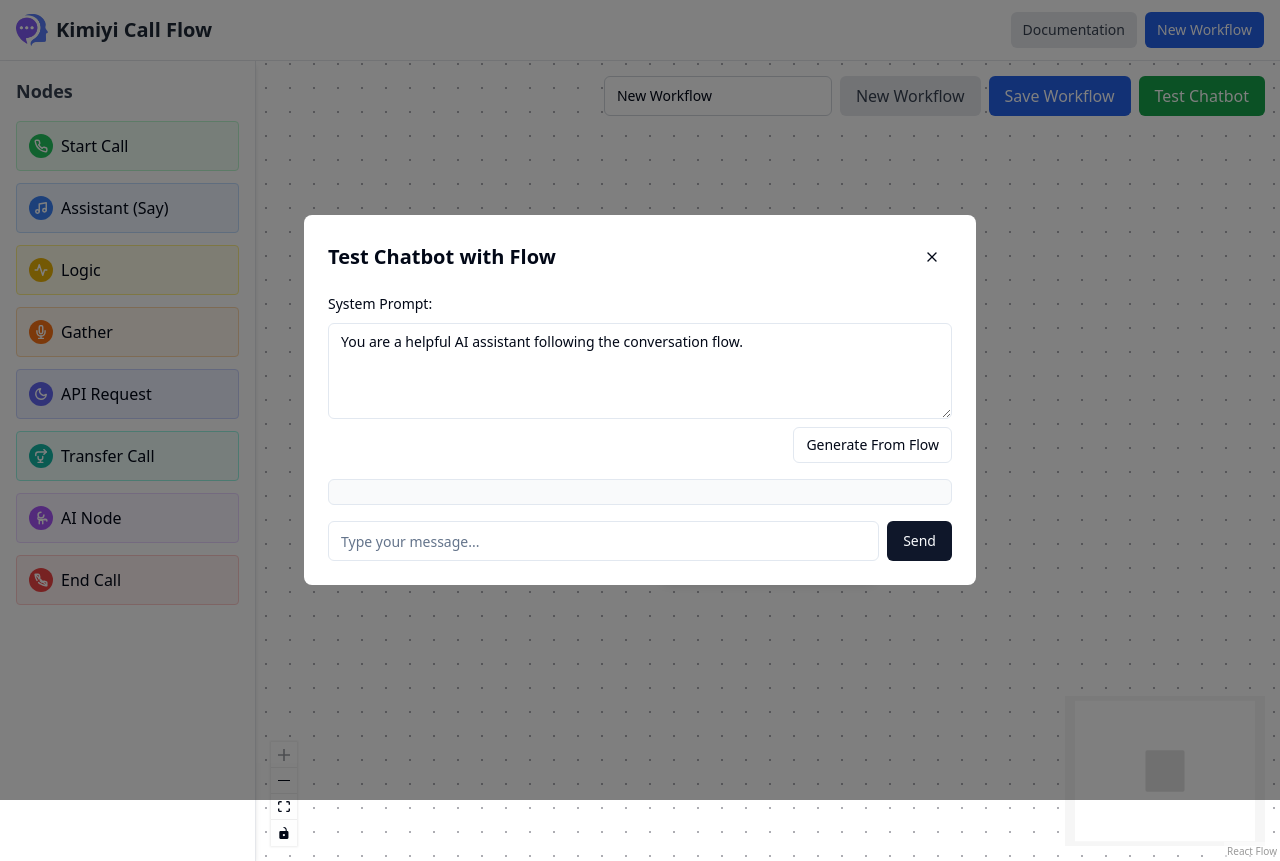
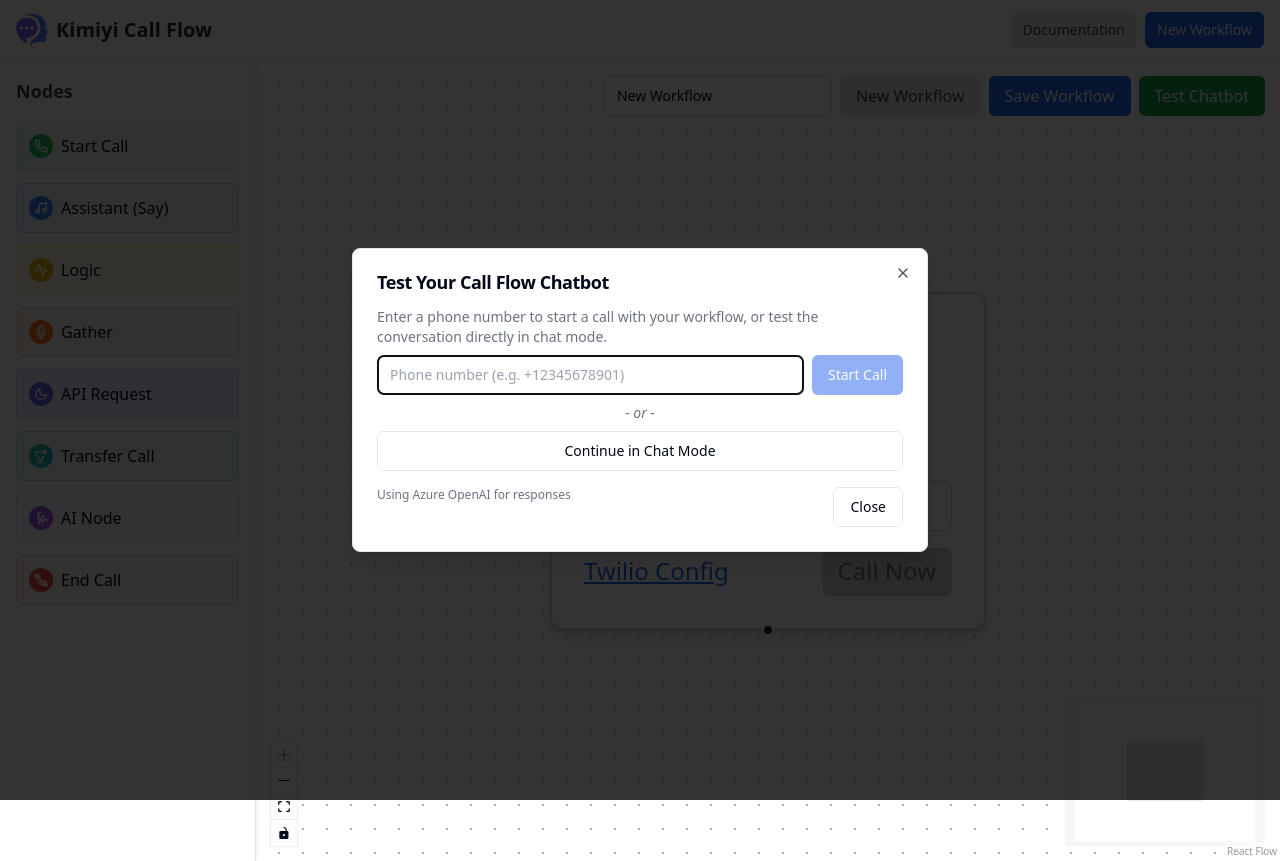
Before and after one commit to Darken11011/Kimiya-ai, a React (Vite) app: page / in a window 1280 px wide. Both pictures are taken after a click on the button "Test Chatbot". Built offline with nearby package versions, Linux system fonts and the light colour scheme; the HTML template or start-up script is replaced by a standard one.

Commit message:
Implement Twilio call initiation
Adds functionality to initiate calls using Twilio based on the workflow, including UI for Twilio credentials.

```diff
--- a/src/components/FlowBuilder/ChatbotTester.tsx
+++ b/src/components/FlowBuilder/ChatbotTester.tsx
@@ -1,17 +1,13 @@
 
-import React, { useState, useEffect, useRef } from 'react';
-import { callAzureOpenAI } from '@/services/azureOpenAI';
-import { Button } from "@/components/ui/button";
-import { Input } from "@/components/ui/input";
-import { ScrollArea } from "@/components/ui/scroll-area";
-import { Textarea } from "@/components/ui/textarea";
-import { useReactFlow, Node } from '@xyflow/react';
-import { toast } from "sonner";
+import React, { useState, useEffect } from 'react';
+import { Dialog, DialogContent, DialogHeader, DialogTitle, DialogFooter } from '../ui/dialog';
+import { Button } from '../ui/button';
+import { callAzureOpenAI } from '../../services/azureOpenAI';
+import { initiateCall } from '../../services/twilioService';
 
 interface Message {
-  role: "system" | "user" | "assistant";
+  role: 'system' | 'user' | 'assistant';
   content: string;
-  timestamp: Date;
 }
 
 interface ChatbotTesterProps {
@@ -20,200 +16,207 @@ interface ChatbotTesterProps {
 }
 
 const ChatbotTester: React.FC<ChatbotTesterProps> = ({ isOpen, onClose }) => {
-  const [messages, setMessages] = useState<Message[]>([]);
-  const [inputMessage, setInputMessage] = useState("");
+  const [messages, setMessages] = useState<Message[]>([
+    {
+      role: 'system',
+      content: 'You are a helpful AI assistant following the conversation flow.'
+    }
+  ]);
+  const [userInput, setUserInput] = useState('');
   const [isLoading, setIsLoading] = useState(false);
-  const [systemPrompt, setSystemPrompt] = useState("You are a helpful AI assistant following the conversation flow.");
-  const messagesEndRef = useRef<HTMLDivElement>(null);
-  const { getNodes } = useReactFlow();
+  const [phoneNumber, setPhoneNumber] = useState('');
+  const [isCallMode, setIsCallMode] = useState(false);
+  const [isCallInProgress, setIsCallInProgress] = useState(false);
 
-  // Auto-scroll to bottom when messages change
+  // Scroll chat to bottom when messages change
   useEffect(() => {
-    if (messagesEndRef.current) {
-      messagesEndRef.current.scrollIntoView({ behavior: "smooth" });
+    const chatContainer = document.getElementById('chat-container');
+    if (chatContainer) {
+      chatContainer.scrollTop = chatContainer.scrollHeight;
     }
   }, [messages]);
 
-  // Generate system prompt based on the current flow
-  const generateSystemPromptFromFlow = () => {
-    const nodes = getNodes();
-    let flowDescription = "You are following this conversation flow:\n\n";
+  const handleSendMessage = async () => {
+    if (!userInput.trim()) return;
 
-    // Sort nodes by their positions to create a somewhat logical flow description
-    const sortedNodes = [...nodes].sort((a, b) => a.position.y - b.position.y);
-
-    sortedNodes.forEach((node: Node) => {
-      switch (node.type) {
-        case 'startCall':
-          flowDescription += `- Start call\n`;
-          break;
-        case 'playAudio':
-          flowDescription += `- Say: "${node.data?.audioMessage || 'Hello'}"\n`;
-          break;
-        case 'aiNode':
-          flowDescription += `- Process with AI using flow: ${node.data?.flowId || 'default'}\n`;
-          break;
-        case 'gather':
-          flowDescription += `- Gather user input: ${node.data?.input || 'response'}\n`;
-          break;
-        case 'logic':
-          flowDescription += `- Logic step: ${node.data?.logicType || 'condition'}\n`;
-          break;
-        case 'default': // For branch nodes
-          flowDescription += `- Condition: ${node.data?.title || 'If'} ${node.data?.conditionType || 'equals'} ${node.data?.conditionValue || ''}\n`;
-          break;
-        case 'apiRequest':
-          flowDescription += `- API Request: ${node.data?.method || 'GET'} to ${node.data?.url || 'API endpoint'}\n`;
-          break;
-        case 'transferCall':
-          flowDescription += `- Transfer call to: ${node.data?.phoneNumber || 'another agent'}\n`;
-          break;
-        case 'endCall':
-          flowDescription += `- End call\n`;
-          break;
-        default:
-          flowDescription += `- ${node.type}: ${JSON.stringify(node.data)}\n`;
-      }
-    });
-
-    flowDescription += "\nBehave as if you're following this call flow when responding to the user.";
-    return flowDescription;
+    // Add user message to chat
+    const newUserMessage: Message = {
+      role: 'user',
+      content: userInput
     };
 
-  const applyFlowPrompt = () => {
-    const flowPrompt = generateSystemPromptFromFlow();
-    setSystemPrompt(flowPrompt);
-    toast.success("System prompt updated based on current flow");
-  };
-
-  const sendMessage = async () => {
-    if (!inputMessage.trim()) return;
-
-    // Add user message
-    const userMessage: Message = {
-      role: "user",
-      content: inputMessage,
-      timestamp: new Date()
-    };
-
-    setMessages(prev => [...prev, userMessage]);
-    setInputMessage("");
+    setMessages(prevMessages => [...prevMessages, newUserMessage]);
+    setUserInput('');
     setIsLoading(true);
 
     try {
-      // Prepare full conversation history for context
-      const conversationHistory = [
-        { role: "system" as const, content: systemPrompt },
-        ...messages.map(msg => ({ role: msg.role, content: msg.content })),
-        { role: "user" as const, content: inputMessage }
-      ];
+      // Call AI service
+      const updatedMessages = [...messages, newUserMessage];
+      const response = await callAzureOpenAI(updatedMessages);
 
-      // Call Azure OpenAI
-      const response = await callAzureOpenAI(conversationHistory);
-
-      // Add AI response
-      const aiMessage: Message = {
-        role: "assistant",
-        content: response,
-        timestamp: new Date()
-      };
-
-      setMessages(prev => [...prev, aiMessage]);
+      // Add AI response to chat
+      setMessages(prevMessages => [
+        ...prevMessages,
+        { role: 'assistant', content: response }
+      ]);
     } catch (error) {
-      console.error("Error in chatbot conversation:", error);
-      toast.error("Failed to get response from AI");
+      console.error('Error getting AI response:', error);
+      setMessages(prevMessages => [
+        ...prevMessages,
+        { role: 'assistant', content: 'Sorry, I encountered an error processing your request.' }
+      ]);
     } finally {
       setIsLoading(false);
     }
   };
 
-  if (!isOpen) return null;
+  const handleInitiateCall = async () => {
+    if (!phoneNumber) {
+      alert('Please enter a valid phone number');
+      return;
+    }
+
+    setIsCallInProgress(true);
+
+    try {
+      // Start a call with the current workflow
+      const callResponse = await initiateCall(phoneNumber, 'current-workflow');
+
+      if (callResponse.success) {
+        setIsCallMode(true);
+        setMessages(prevMessages => [
+          ...prevMessages,
+          {
+            role: 'system',
+            content: `Call initiated to ${phoneNumber}. Call SID: ${callResponse.callSid}`
+          }
+        ]);
+      } else {
+        setMessages(prevMessages => [
+          ...prevMessages,
+          {
+            role: 'system',
+            content: `Failed to initiate call: ${callResponse.error || 'Unknown error'}`
+          }
+        ]);
+      }
+    } finally {
+      setIsCallInProgress(false);
+    }
+  };
+
+  const handleKeyDown = (e: React.KeyboardEvent<HTMLInputElement>) => {
+    if (e.key === 'Enter') {
+      handleSendMessage();
+    }
+  };
 
   return (
-    <div className="fixed inset-0 bg-black/50 flex items-center justify-center z-50">
-      <div className="bg-white rounded-lg p-6 w-full max-w-2xl max-h-[80vh] flex flex-col">
-        <div className="flex justify-between items-center mb-4">
-          <h2 className="text-xl font-bold">Test Chatbot with Flow</h2>
-          <Button variant="ghost" size="sm" onClick={onClose}>
-            <svg xmlns="http://www.w3.org/2000/svg" width="24" height="24" viewBox="0 0 24 24" fill="none" stroke="currentColor" strokeWidth="2" strokeLinecap="round" strokeLinejoin="round">
-              <path d="M18 6 6 18"></path>
-              <path d="m6 6 12 12"></path>
-            </svg>
+    <Dialog open={isOpen} onOpenChange={onClose}>
+      <DialogContent className="sm:max-w-xl">
+        <DialogHeader>
+          <DialogTitle>Test Your Call Flow Chatbot</DialogTitle>
+        </DialogHeader>
+
+        <div className="flex flex-col space-y-4">
+          {!isCallMode ? (
+            // Phone number input mode
+            <div className="flex flex-col space-y-2">
+              <p className="text-sm text-gray-500">
+                Enter a phone number to start a call with your workflow,
+                or test the conversation directly in chat mode.
+              </p>
+              <div className="flex space-x-2">
+                <input
+                  type="text"
+                  placeholder="Phone number (e.g. +12345678901)"
+                  value={phoneNumber}
+                  onChange={(e) => setPhoneNumber(e.target.value)}
+                  className="flex-1 border border-gray-300 rounded-md px-3 py-2 text-sm"
+                  disabled={isCallInProgress}
+                />
+                <Button
+                  onClick={handleInitiateCall}
+                  disabled={!phoneNumber || isCallInProgress}
+                  className="bg-blue-600 hover:bg-blue-700"
+                >
+                  {isCallInProgress ? "Calling..." : "Start Call"}
                 </Button>
               </div>
-
-        <div className="space-y-2 mb-4">
-          <label className="text-sm font-medium">System Prompt:</label>
-          <div className="flex space-x-2">
-            <Textarea
-              value={systemPrompt}
-              onChange={(e) => setSystemPrompt(e.target.value)}
-              placeholder="Enter system instructions..."
-              className="h-24 text-sm"
-            />
+              <div className="flex justify-center">
+                <span className="text-sm text-gray-500 italic">- or -</span>
               </div>
-          <div className="flex justify-end space-x-2">
-            <Button variant="outline" size="sm" onClick={applyFlowPrompt}>
-              Generate From Flow
+              <Button
+                onClick={() => setIsCallMode(true)}
+                variant="outline"
+              >
+                Continue in Chat Mode
               </Button>
             </div>
-        </div>
-
-        <ScrollArea className="flex-grow border rounded-md p-3 bg-gray-50 mb-4">
-          <div className="space-y-4">
-            {messages.map((msg, i) => (
+          ) : (
+            // Chat mode
+            <>
               <div
-                key={i}
-                className={`flex ${msg.role === "user" ? "justify-end" : "justify-start"}`}
+                id="chat-container"
+                className="bg-gray-50 p-4 rounded-md h-96 overflow-y-auto flex flex-col space-y-2"
               >
+                {messages.filter(m => m.role !== 'system' || m.role === 'system' && messages.indexOf(m) > 0).map((message, index) => (
                   <div
-                  className={`max-w-[80%] rounded-lg p-3 ${
-                    msg.role === "user"
-                      ? "bg-blue-500 text-white"
-                      : "bg-gray-200 text-gray-800"
+                    key={index}
+                    className={`p-2 rounded-lg max-w-[80%] ${
+                      message.role === 'user'
+                        ? 'bg-blue-500 text-white self-end'
+                        : message.role === 'system'
+                          ? 'bg-yellow-100 text-gray-800 self-center italic text-sm'
+                          : 'bg-gray-200 text-gray-800 self-start'
                     }`}
                   >
-                  <p className="whitespace-pre-wrap">{msg.content}</p>
-                  <p className="text-xs opacity-70 mt-1">
-                    {msg.timestamp.toLocaleTimeString()}
-                  </p>
-                </div>
+                    {message.content}
                   </div>
                 ))}
-            <div ref={messagesEndRef} />
                 {isLoading && (
-              <div className="flex justify-start">
-                <div className="max-w-[80%] rounded-lg p-3 bg-gray-200 text-gray-800">
-                  <div className="flex space-x-2 items-center">
-                    <div className="w-2 h-2 bg-gray-600 rounded-full animate-bounce" style={{ animationDelay: "0ms" }}></div>
-                    <div className="w-2 h-2 bg-gray-600 rounded-full animate-bounce" style={{ animationDelay: "150ms" }}></div>
-                    <div className="w-2 h-2 bg-gray-600 rounded-full animate-bounce" style={{ animationDelay: "300ms" }}></div>
-                  </div>
+                  <div className="bg-gray-200 text-gray-800 self-start p-2 rounded-lg max-w-[80%]">
+                    <div className="flex space-x-1">
+                      <div className="animate-bounce">.</div>
+                      <div className="animate-bounce delay-100">.</div>
+                      <div className="animate-bounce delay-200">.</div>
                     </div>
                   </div>
                 )}
               </div>
-        </ScrollArea>
 
               <div className="flex space-x-2">
-          <Input
-            value={inputMessage}
-            onChange={(e) => setInputMessage(e.target.value)}
+                <input
+                  type="text"
                   placeholder="Type your message..."
-            onKeyDown={(e) => {
-              if (e.key === "Enter" && !e.shiftKey) {
-                e.preventDefault();
-                sendMessage();
-              }
-            }}
+                  value={userInput}
+                  onChange={(e) => setUserInput(e.target.value)}
+                  onKeyDown={handleKeyDown}
+                  className="flex-1 border border-gray-300 rounded-md px-3 py-2"
                   disabled={isLoading}
                 />
-          <Button onClick={sendMessage} disabled={isLoading}>
+                <Button
+                  onClick={handleSendMessage}
+                  disabled={!userInput.trim() || isLoading}
+                  className="bg-blue-600 hover:bg-blue-700"
+                >
                   Send
                 </Button>
               </div>
+            </>
+          )}
         </div>
+
+        <DialogFooter className="sm:justify-between">
+          <div className="text-xs text-gray-500">
+            Using Azure OpenAI for responses
           </div>
+          <Button variant="outline" onClick={onClose}>
+            Close
+          </Button>
+        </DialogFooter>
+      </DialogContent>
+    </Dialog>
   );
 };
 
--- a/src/components/FlowBuilder/FlowEditor.tsx
+++ b/src/components/FlowBuilder/FlowEditor.tsx
@@ -12,12 +12,12 @@ import {
   Panel,
   ReactFlowProvider,
   useReactFlow,
-  Node,
   NodeTypes
 } from '@xyflow/react';
 import '@xyflow/react/dist/style.css';
 import { toast } from "sonner";
 
+import { CustomNode } from '../../types/flowTypes';
 import StartCallNode from './nodes/StartCallNode';
 import PlayAudioNode from './nodes/PlayAudioNode';
 import AINode from './nodes/AINode';
@@ -39,14 +39,17 @@ const nodeTypes: NodeTypes = {
   gather: GatherNode as any,
   apiRequest: ApiRequestNode as any,
   transferCall: TransferCallNode as any,
-  default: BranchNode as any, // Use BranchNode for condition nodes
+  branch: BranchNode as any,
 };
 
-const initialNodes = [
+const initialNodes: CustomNode[] = [
   {
     id: 'start-1',
     type: 'startCall',
-    data: { label: 'Start Call' },
+    data: {
+      label: 'Start Call',
+      phoneNumber: ''
+    },
     position: { x: 250, y: 50 },
   }
 ];
@@ -55,6 +58,7 @@ let id = 0;
 const getId = () => `node_${id++}`;
 
 const FlowEditorContent: React.FC = () => {
+
 
   const [nodes, setNodes, onNodesChange] = useNodesState(initialNodes);
   const [edges, setEdges, onEdgesChange] = useEdgesState([]);
--- a/src/components/FlowBuilder/nodes/StartCallNode.tsx
+++ b/src/components/FlowBuilder/nodes/StartCallNode.tsx
@@ -1,8 +1,41 @@
 
-import React from 'react';
+import React, { useState } from 'react';
 import { Handle, Position, NodeProps } from '@xyflow/react';
+import { initiateCall, defaultTwilioConfig } from '../../../services/twilioService';
 
-const StartCallNode: React.FC<NodeProps> = ({ data }) => {
+interface StartCallNodeData {
+  phoneNumber: string;
+  accountSid: string;
+  authToken: string;
+  fromNumber: string;
+  onChange?: (params: Partial<StartCallNodeData>) => void;
+}
+
+const StartCallNode: React.FC<NodeProps<StartCallNodeData>> = ({ data }) => {
+  const [showConfig, setShowConfig] = useState(false);
+  const [isCallInProgress, setIsCallInProgress] = useState(false);
+
+  const handleCallNow = async () => {
+    if (!data.phoneNumber) {
+      alert("Please enter a phone number to call");
+      return;
+    }
+
+    setIsCallInProgress(true);
+
+    try {
+      const config = {
+        accountSid: data.accountSid || defaultTwilioConfig.accountSid,
+        authToken: data.authToken || defaultTwilioConfig.authToken,
+        fromNumber: data.fromNumber || defaultTwilioConfig.fromNumber
+      };
+
+      await initiateCall(data.phoneNumber, "current-workflow", config);
+    } finally {
+      setIsCallInProgress(false);
+    }
+  };
+
   return (
     <div className="rounded-md border border-gray-300 bg-white p-4 shadow-md">
       <div className="flex items-center justify-center mb-2">
@@ -13,7 +46,64 @@ const StartCallNode: React.FC<NodeProps> = ({ data }) => {
         </div>
       </div>
       <div className="text-center font-medium">Start Call</div>
-      <div className="text-xs text-gray-500 text-center mt-1">Initiates a call</div>
+
+      <div className="mt-3">
+        <input
+          type="text"
+          placeholder="Phone number to call"
+          value={data.phoneNumber || ""}
+          onChange={(e) => data.onChange?.({ phoneNumber: e.target.value })}
+          className="w-full p-1 text-xs border rounded"
+        />
+      </div>
+
+      <div className="mt-2 flex justify-between">
+        <button
+          onClick={() => setShowConfig(!showConfig)}
+          className="text-xs text-blue-600 underline"
+        >
+          {showConfig ? "Hide Twilio Config" : "Twilio Config"}
+        </button>
+
+        <button
+          onClick={handleCallNow}
+          disabled={isCallInProgress || !data.phoneNumber}
+          className={`text-xs px-2 py-1 rounded ${
+            isCallInProgress || !data.phoneNumber
+              ? "bg-gray-300 text-gray-500"
+              : "bg-green-500 text-white"
+          }`}
+        >
+          {isCallInProgress ? "Calling..." : "Call Now"}
+        </button>
+      </div>
+
+      {showConfig && (
+        <div className="mt-3 border-t pt-2">
+          <div className="text-xs font-medium mb-1">Twilio Configuration</div>
+          <input
+            type="text"
+            placeholder="Account SID"
+            value={data.accountSid || defaultTwilioConfig.accountSid}
+            onChange={(e) => data.onChange?.({ accountSid: e.target.value })}
+            className="w-full p-1 text-xs border rounded mb-1"
+          />
+          <input
+            type="password"
+            placeholder="Auth Token"
+            value={data.authToken || defaultTwilioConfig.authToken}
+            onChange={(e) => data.onChange?.({ authToken: e.target.value })}
+            className="w-full p-1 text-xs border rounded mb-1"
+          />
+          <input
+            type="text"
+            placeholder="From Number"
+            value={data.fromNumber || defaultTwilioConfig.fromNumber}
+            onChange={(e) => data.onChange?.({ fromNumber: e.target.value })}
+            className="w-full p-1 text-xs border rounded"
+          />
+        </div>
+      )}
 
       {/* Output handle */}
       <Handle
--- /dev/null
+++ b/src/services/twilioService.ts
@@ -0,0 +1,77 @@
+
+import { toast } from "sonner";
+
+interface TwilioConfig {
+  accountSid: string;
+  authToken: string;
+  fromNumber: string;
+}
+
+// Default Twilio configuration with the provided credentials
+export const defaultTwilioConfig: TwilioConfig = {
+  accountSid: "AC4aea4e1116bb6c5991749aaa0323073d",
+  authToken: "6bef332334903b42fd16715db3dd53d8",
+  fromNumber: "+18576785216"
+};
+
+interface CallResponse {
+  success: boolean;
+  callSid?: string;
+  error?: string;
+}
+
+/**
+ * Initiates a phone call using Twilio API
+ * @param toNumber The phone number to call
+ * @param workflowId The ID of the workflow to execute during the call
+ * @param config Optional Twilio configuration
+ */
+export async function initiateCall(
+  toNumber: string,
+  workflowId: string,
+  config: TwilioConfig = defaultTwilioConfig
+): Promise<CallResponse> {
+  try {
+    // In a real implementation, we would call the Twilio API directly
+    // For now, we'll simulate the API call
+    console.log(`Initiating call to ${toNumber} using workflow ${workflowId}`);
+    console.log(`Using Twilio account: ${config.accountSid}`);
+
+    // Simulate API delay
+    await new Promise(resolve => setTimeout(resolve, 500));
+
+    // For demo purposes, create a fake call SID
+    const callSid = `CA${Math.random().toString(36).substring(2, 15)}`;
+
+    toast.success(`Call initiated to ${toNumber}`);
+
+    return {
+      success: true,
+      callSid
+    };
+  } catch (error) {
+    console.error("Error initiating Twilio call:", error);
+    toast.error("Failed to initiate call");
+
+    return {
+      success: false,
+      error: error instanceof Error ? error.message : "Unknown error"
+    };
+  }
+}
+
+/**
+ * Updates Twilio configuration
+ * @param config New Twilio configuration
+ */
+export function updateTwilioConfig(config: Partial<TwilioConfig>): TwilioConfig {
+  const updatedConfig = {
+    ...defaultTwilioConfig,
+    ...config
+  };
+
+  // In a real app, you might want to save this to localStorage or your backend
+  console.log("Updated Twilio config:", updatedConfig);
+
+  return updatedConfig;
+}
--- /dev/null
+++ b/src/types/flowTypes.ts
@@ -0,0 +1,76 @@
+
+import { Node as ReactFlowNode } from '@xyflow/react';
+
+// Base types for node data with common fields
+export interface BaseNodeData {
+  onChange?: (params: any) => void;
+  [key: string]: any;
+}
+
+// Specific node data types
+export interface StartCallNodeData extends BaseNodeData {
+  phoneNumber?: string;
+  accountSid?: string;
+  authToken?: string;
+  fromNumber?: string;
+}
+
+export interface PlayAudioNodeData extends BaseNodeData {
+  audioMessage?: string;
+}
+
+export interface AINodeData extends BaseNodeData {
+  flowId?: string;
+  openAIKey?: string;
+}
+
+export interface EndCallNodeData extends BaseNodeData {
+  reason?: string;
+}
+
+export interface LogicNodeData extends BaseNodeData {
+  logicType?: string;
+  value?: string;
+}
+
+export interface BranchNodeData extends BaseNodeData {
+  conditionType?: string;
+  conditionValue?: string;
+  title?: string;
+}
+
+export interface GatherNodeData extends BaseNodeData {
+  input?: string;
+}
+
+export interface ApiRequestNodeData extends BaseNodeData {
+  method?: string;
+  url?: string;
+  body?: string;
+}
+
+export interface TransferCallNodeData extends BaseNodeData {
+  phoneNumber?: string;
+}
+
+// Types for the node that will be used in ReactFlow
+export type CustomNode = ReactFlowNode<BaseNodeData>;
+export type StartCallNode = ReactFlowNode<StartCallNodeData>;
+export type PlayAudioNode = ReactFlowNode<PlayAudioNodeData>;
+export type AINode = ReactFlowNode<AINodeData>;
+export type EndCallNode = ReactFlowNode<EndCallNodeData>;
+export type LogicNode = ReactFlowNode<LogicNodeData>;
+export type BranchNode = ReactFlowNode<BranchNodeData>;
+export type GatherNode = ReactFlowNode<GatherNodeData>;
+export type ApiRequestNode = ReactFlowNode<ApiRequestNodeData>;
+export type TransferCallNode = ReactFlowNode<TransferCallNodeData>;
+
+// Define the workflow type
+export interface Workflow {
+  id?: string;
+  name: string;
+  nodes: CustomNode[];
+  edges: any[];
+  created_at?: string;
+  updated_at?: string;
+}
```
Lines whose indentation alone changed are shown as unchanged.
